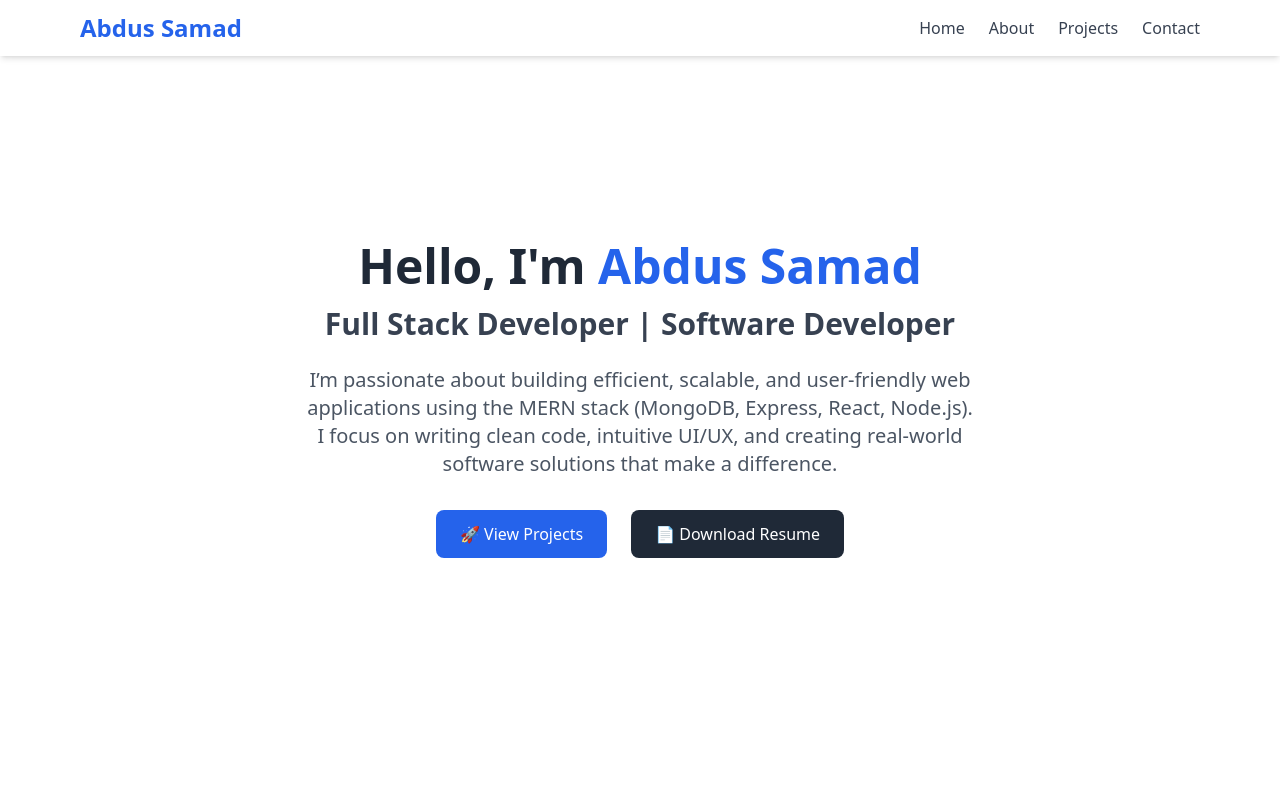
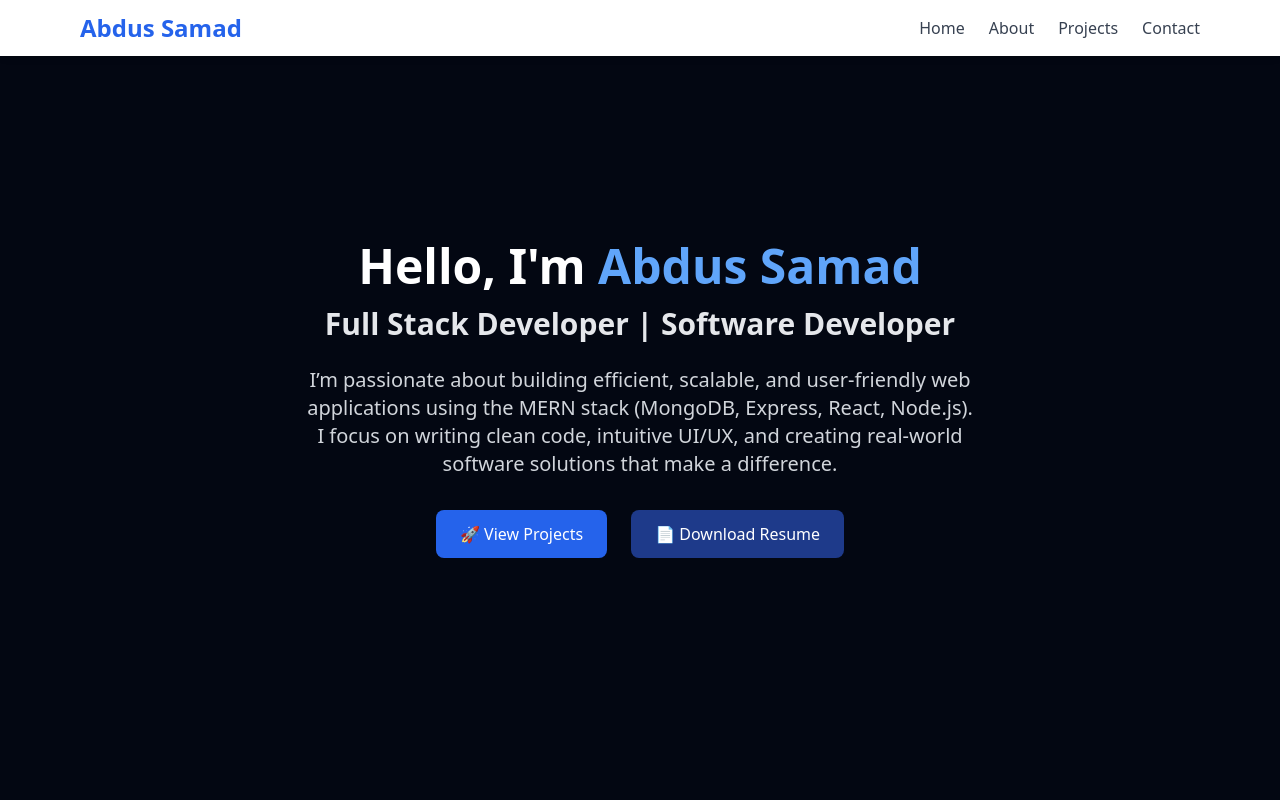
Before and after one commit to Mr-Samad3011/Portfolio, a React (Vite) app: page / in a window 1280 px wide. Shown: the top 800 px of the page. Built offline with nearby package versions, Linux system fonts and the light colour scheme.

Commit message:
Update Hero.jsx

```diff
--- a/src/components/Hero.jsx
+++ b/src/components/Hero.jsx
@@ -5,18 +5,18 @@ const Hero = () => {
   return (
     <section
       id="home"
-      className="w-full min-h-screen flex items-center justify-center bg-white dark:bg-gray-900 px-6 py-12"
+      className="w-full min-h-screen flex items-center justify-center bg-gray-950 dark:bg-gray-950 px-6 py-12"
     >
       <div className="max-w-4xl mx-auto text-center">
-        <h1 className="text-4xl sm:text-5xl font-extrabold text-gray-800 dark:text-white mb-4">
-          Hello, I'm <span className="text-blue-600">Abdus Samad</span>
+        <h1 className="text-4xl sm:text-5xl font-extrabold text-white mb-4">
+          Hello, I'm <span className="text-blue-400">Abdus Samad</span>
         </h1>
 
-        <h2 className="text-2xl sm:text-3xl font-semibold text-gray-700 dark:text-gray-300 mb-6">
+        <h2 className="text-2xl sm:text-3xl font-semibold text-gray-200 mb-6">
           Full Stack Developer | Software Developer
         </h2>
 
-        <p className="text-lg sm:text-xl text-gray-600 dark:text-gray-400 max-w-2xl mx-auto mb-8">
+        <p className="text-lg sm:text-xl text-gray-300 max-w-2xl mx-auto mb-8">
           I’m passionate about building efficient, scalable, and user-friendly web applications using the MERN stack (MongoDB, Express, React, Node.js). I focus on writing clean code, intuitive UI/UX, and creating real-world software solutions that make a difference.
         </p>
 
@@ -33,7 +33,7 @@ const Hero = () => {
           <a
             href="/Abdus_Samad_resume.pdf"
             download
-            className="inline-block bg-gray-800 text-white px-6 py-3 rounded-lg hover:bg-gray-900 transition"
+            className="inline-block bg-blue-900 text-white px-6 py-3 rounded-lg hover:bg-blue-800 transition"
           >
             📄 Download Resume
           </a>
```
